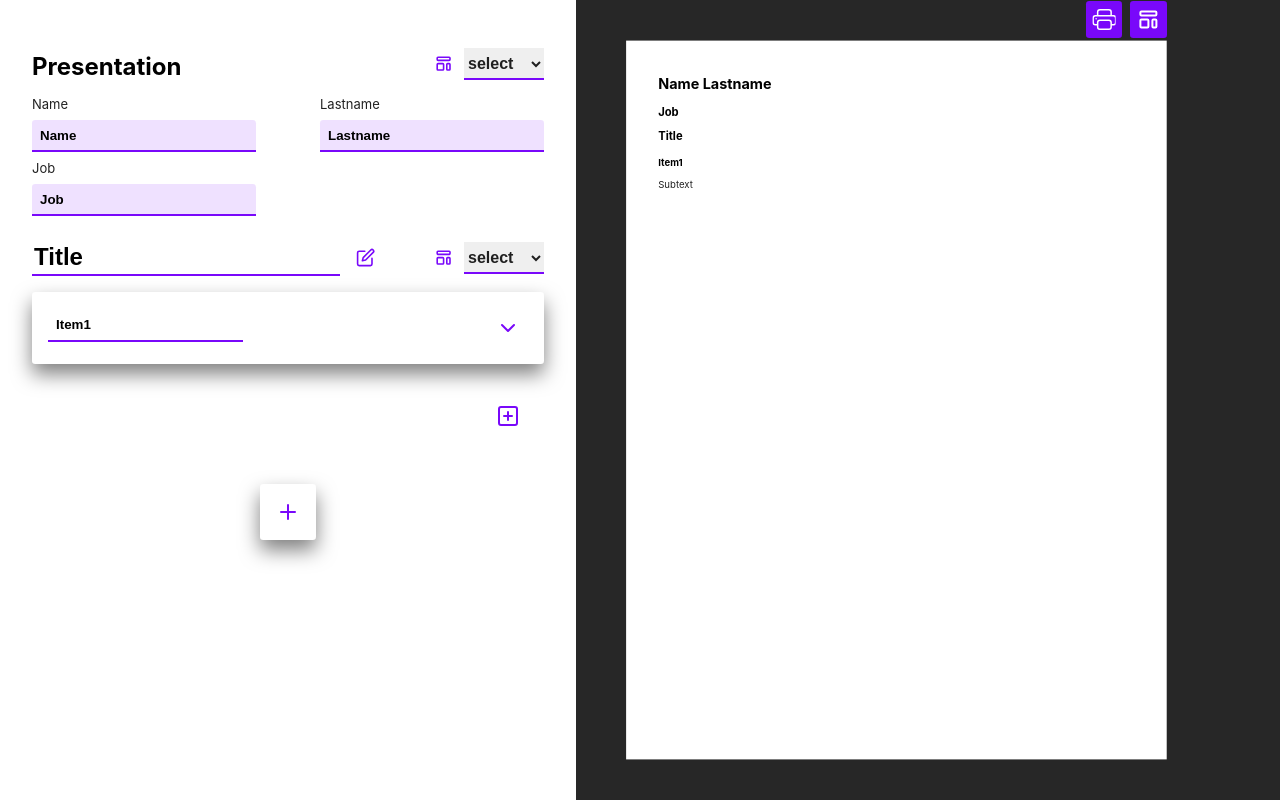
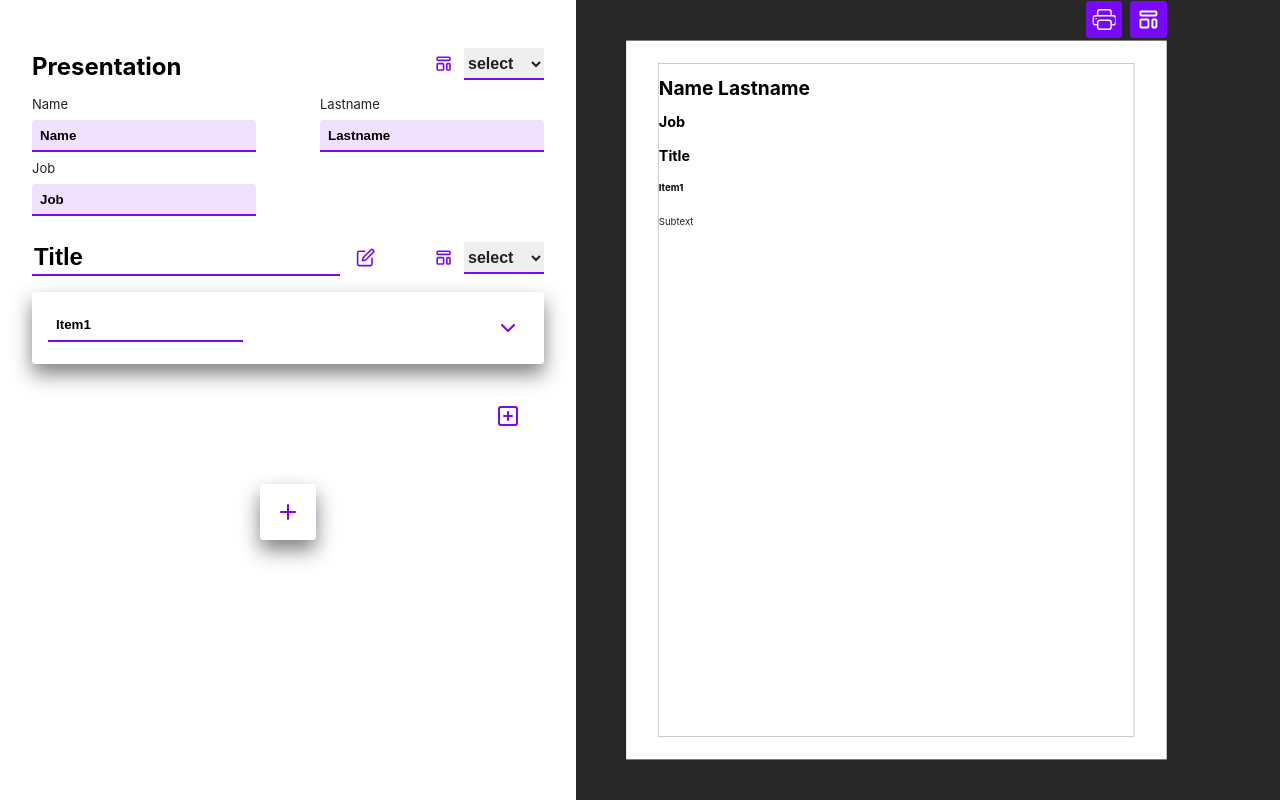
Before and after one commit to Fludeo/simple_resume, a React (Create React App) app: page / in a window 1280 px wide. Built offline with nearby package versions, Linux system fonts and the light colour scheme.

Commit message:
Added template guidelines layout creator
 row and columns guideline are now visible.

```diff
--- a/src/components/resume_preview/layout_creator.tsx
+++ b/src/components/resume_preview/layout_creator.tsx
@@ -126,7 +126,7 @@ export default function LayoutCreator({
       >
         {state?.areas?.map((area: string, index: number) => (
           <div
-            key={uuidv4()}
+            key={index}
             className="area"
             style={{ gridArea: `_${area}` }}
           >
@@ -136,7 +136,7 @@ export default function LayoutCreator({
             />
 
             <input
-              key={uuidv4()}
+              key={index}
               className="area__area-name"
               type="text"
               onChange={(e) => { updateArea(index, e.currentTarget.value); }}
--- a/src/components/resume_preview/resume.tsx
+++ b/src/components/resume_preview/resume.tsx
@@ -9,7 +9,7 @@ import React, {
 } from 'react';
 import '../../styles/resume.css';
 import { v4 as uuidv4 } from 'uuid';
-import MainSection from '../builder_form/resume_main_section';
+import MainSection from './resume_main_section';
 import ResumeSection from '../resume_preview/resume_section';
 
 type props = {
@@ -50,7 +50,7 @@ const Resume = React.forwardRef(({ state, printable }:props, ref:Ref<HTMLDivElem
     >
 
       {[...new Set(state.layout.areas)].map((zone) => (
-        <div key={uuidv4()} style={{ gridArea: `_${zone}`, overflow: 'hidden' }}>
+        <div className={printable ? '' : 'zone'} key={uuidv4()} style={{ gridArea: `_${zone}`, overflow: 'hidden' }}>
 
           {`_${zone}` === `${state.mainSection.area}` && <MainSection mainSection={state.mainSection} />}
 
--- a/src/components/builder_form/resume_main_section.tsx
+++ b/src/components/resume_preview/resume_main_section.tsx
@@ -17,8 +17,8 @@ function MainSection({
   return (
     <div style={{ gridArea: mainSection.area }}>
 
-      <h2>{`${mainSection.name} ${mainSection.lastName}`}</h2>
-      <h3>{mainSection.job}</h3>
+      <h1>{`${mainSection.name} ${mainSection.lastName}`}</h1>
+      <h2>{mainSection.job}</h2>
 
     </div>
   );
--- a/src/components/resume_preview/resume_section.tsx
+++ b/src/components/resume_preview/resume_section.tsx
@@ -24,28 +24,32 @@ function ResumeSection({ section }:props) {
   return (
     <div className="section">
       <div className="section__title-container">
-        <h3 className="section__title">{section.title}</h3>
+
+        {section.title !== '' && <h2 className="section__title">{section.title}</h2>}
       </div>
 
       <div className="section__items-container">
         {section.items.map((item:Iitem) => (
           <div className="section-item" key={item.uuid}>
             <div className="section-item__item-container">
-              <h4 className="section-item__item">{item.item}</h4>
+              <div className="section-item__item-date-container">
+                {item.item !== '' && <h4 className="section-item__item">{item.item}</h4>}
+                {(item.dateRange.from !== '' || item.dateRange.to !== '') && (
+                <div className="section-item__date-container">
+                  <p className="section-item__date">
+                    {item.dateRange.from}
+                    -
+                    {item.dateRange.to}
+                  </p>
+                </div>
+                )}
+
+              </div>
               {item.location !== '' && <p className="section-item__location">{item.location}</p>}
             </div>
 
             <div className="section-item__text-container">
               {item.text !== '' && <p className="section-item__text">{item.text}</p>}
-            </div>
-            <div className="section-item__date-container">
-              {(item.dateRange.from !== '' || item.dateRange.to !== '') && (
-              <p className="section-item__date">
-                {item.dateRange.from}
-                -
-                {item.dateRange.to}
-              </p>
-              )}
             </div>
 
           </div>
--- a/src/styles/resume.css
+++ b/src/styles/resume.css
@@ -51,9 +51,6 @@
 
 
 .zone{
-    border: 2px solid;
+    border: 1px solid;
     border-color: rgb(168, 168, 168);
 }
-.zone:hover{
-    background-color: brown;
-}
--- a/src/styles/section.css
+++ b/src/styles/section.css
@@ -9,8 +9,7 @@
 }
 
 .section__title{
-margin: 0;
-padding: 0;
+   margin: 2mm 0mm;
 }
 
 
@@ -19,8 +18,7 @@ padding: 0;
 
 
 .section__items-container{
-    padding: 0;
-    margin: 0;
+
     display: flex;
     flex-direction: column;
 
@@ -31,9 +29,6 @@ padding: 0;
     display: flex;
     flex-direction: column;
 
-
-
-
 }
 .section-item__item-container{
 
@@ -43,11 +38,18 @@ padding: 0;
 .section-item__item{
 
 
+    word-wrap: break-word;
 
-    margin-bottom: 0;
 
 }
 
+.section-item__item-date-container{
+    display: flex;
+    flex-direction: row;
+    justify-content: space-between;
+
+
+}
 
 
 
@@ -58,6 +60,11 @@ padding: 0;
 .section-item__location{
  color: var(--text-color-gray-secondary);
 
+position: relative;
+bottom: 2mm;
+margin: 0;
+
+font-size: x-small;
 
 }
 
@@ -75,10 +82,10 @@ padding: 0;
 
 
 .section-item__date-container{
-
+    align-self: center;
 }
 .section-item__date{
     color: var(--text-color-gray-secondary);
-
+    font-size: smaller;
 
 }
```
